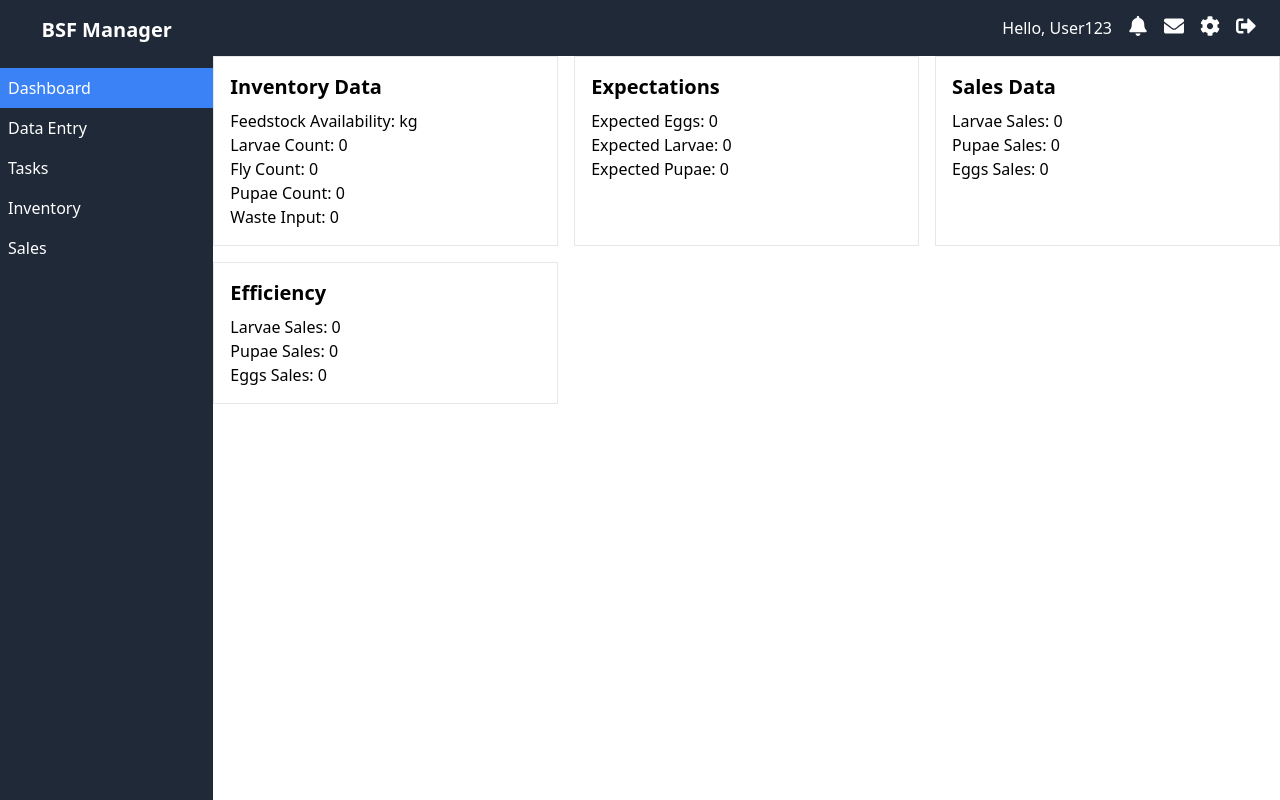
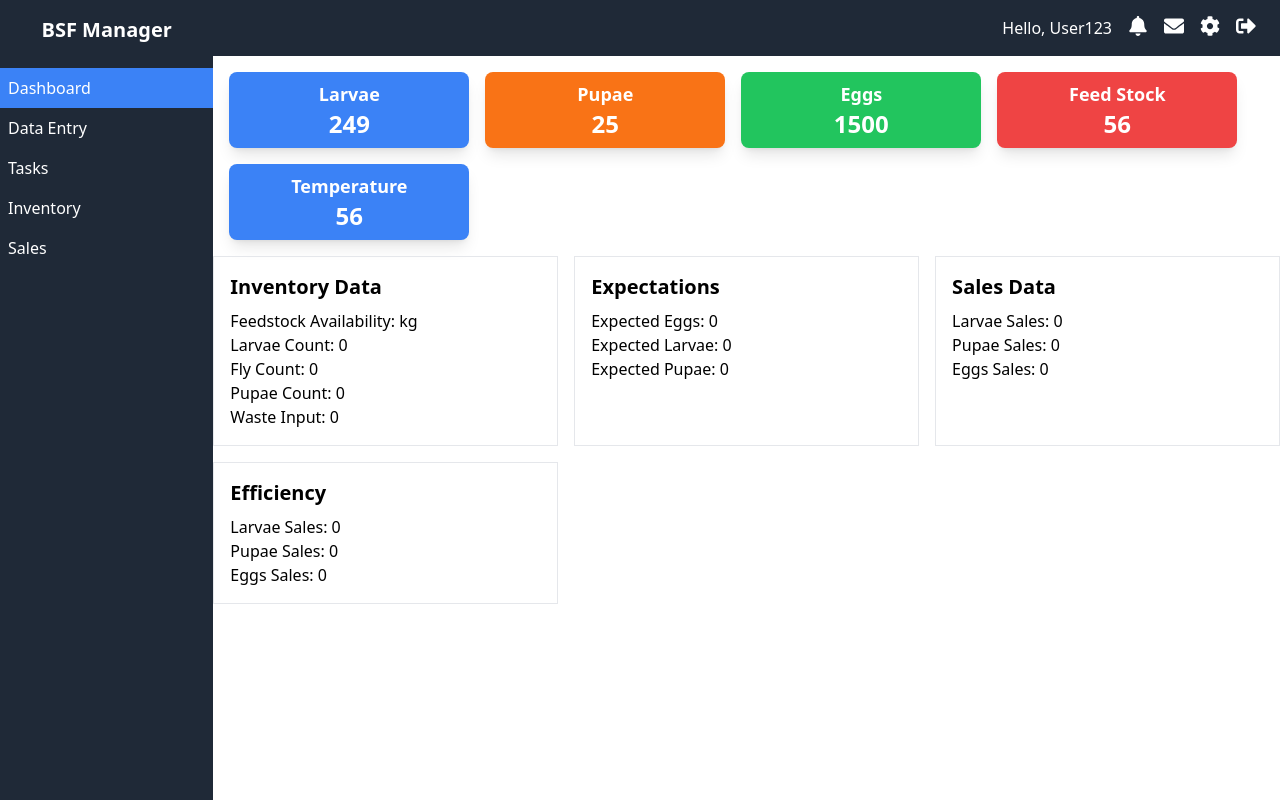
Before and after one commit to NdeNifty/bsf-manager, a Next.js app: page / in a window 1280 px wide. Built offline with nearby package versions, Linux system fonts and the light colour scheme; no server answers.

Commit message:
Kpi containers

```diff
--- a/components/Dashboard.js
+++ b/components/Dashboard.js
@@ -1,5 +1,6 @@
 import React, { useState, useEffect } from 'react';
 import 'tailwindcss/tailwind.css'
+import Kpis from './dashboard/kpis';
 
 const Dashboard = () => {
   const [inventoryData, setInventoryData] = useState({});
@@ -46,6 +47,8 @@ const Dashboard = () => {
 }, []);
 
   return (
+    <div>
+      <Kpis />
     <div className="grid grid-cols-1 sm:grid-cols-2 md:grid-cols-3 gap-4">
       {/* Inventory Data */}
       <div className="border p-4">
@@ -79,6 +82,7 @@ const Dashboard = () => {
         <p>Eggs Sales: {eggsSales}</p>
       </div>
     </div>
+    </div>
   );
 };
 
--- /dev/null
+++ b/components/dashboard/kpis.js
@@ -0,0 +1,31 @@
+import React from 'react';
+import 'tailwindcss/tailwind.css';
+
+const Kpis = () => {
+    return (
+        <div className="flex flex-wrap  p-2">
+            <div className="flex flex-col items-center p-2 m-2 w-60 bg-blue-500 text-white rounded-lg shadow-lg">
+                <span className="text-lg font-semibold">Larvae</span>
+                <span className="text-2xl font-bold">249</span>
+            </div>
+            <div className="flex flex-col items-center p-2 m-2 w-60 bg-orange-500 text-white rounded-lg shadow-lg">
+                <span className="text-lg font-semibold">Pupae</span>
+                <span className="text-2xl font-bold">25</span>
+            </div>
+            <div className="flex flex-col items-center p-2 m-2 w-60 bg-green-500 text-white rounded-lg shadow-lg">
+                <span className="text-lg font-semibold">Eggs</span>
+                <span className="text-2xl font-bold">1500</span>
+            </div>
+            <div className="flex flex-col items-center p-2 4 m-2 w-60 bg-red-500 text-white rounded-lg shadow-lg">
+                <span className="text-lg font-semibold">Feed Stock</span>
+                <span className="text-2xl font-bold">56</span>
+            </div>
+            <div className="flex flex-col items-center p-2 4 m-2 w-60 bg-blue-500 text-white rounded-lg shadow-lg">
+                <span className="text-lg font-semibold">Temperature</span>
+                <span className="text-2xl font-bold">56</span>
+            </div>
+        </div>
+    );
+}
+
+export default Kpis;
--- a/package.json
+++ b/package.json
@@ -31,6 +31,7 @@
     "react-dom": "^18.2.0",
     "react-icons": "^4.11.0",
     "react-redux": "^8.1.3",
+    "recharts": "^2.10.1",
     "redux": "^4.2.1",
     "redux-thunk": "^2.4.2",
     "typescript": "5.2.2"
```
Also changed, not shown: 2 other files (tests, documents, lock files or other folders).
